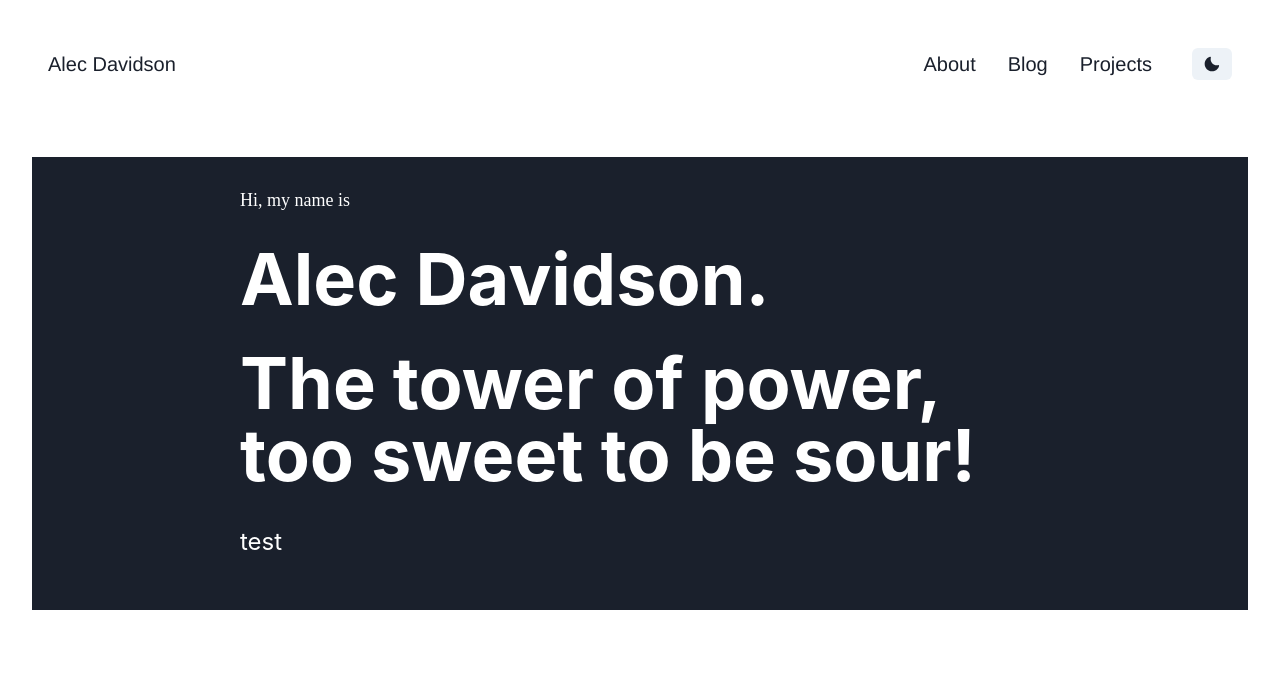
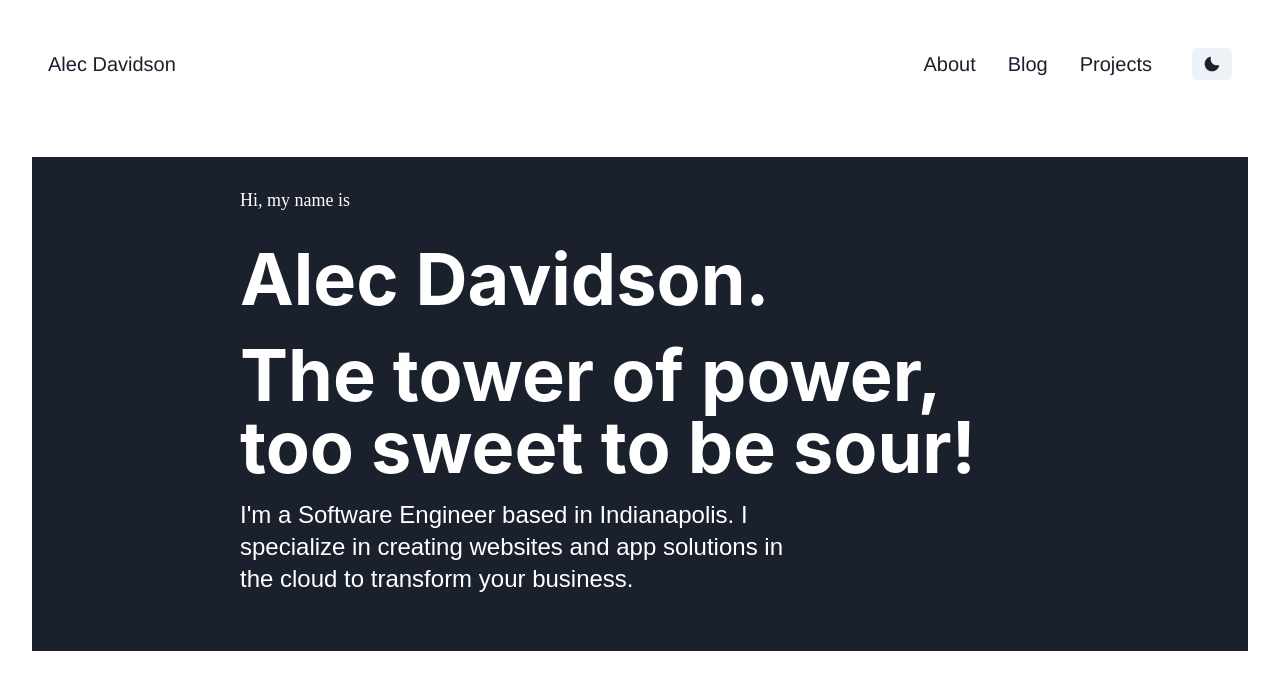
Before and after one commit to AlecJDavidson/AlecJDavidson, a React (Vite) app: page / in a window 1280 px wide. Shown: the top 690 px of the page. Built offline with nearby package versions, Linux system fonts and the light colour scheme; the HTML template or start-up script is replaced by a standard one.

Commit message:
Home page is looking pretty good. Need to add the react/chakra stuff for light/dark mode switch.

```diff
--- a/src/components/ui-components/hero/Hero.tsx
+++ b/src/components/ui-components/hero/Hero.tsx
@@ -28,37 +28,44 @@ const HeroStatement: React.FC<HeroStatementProps> = ({
       marginTop='5%'
     >
       <VStack spacing={4} alignItems='flex-start' lineHeight='1.4rem'>
-        <Text fontSize={['sm', 'md', 'lg']} maxWidth='30rem' marginBottom='2%' fontFamily='Source Code Pro'>
+        <Text
+          fontSize={['sm', 'md', 'lg']}
+          maxWidth='30rem'
+          marginBottom='2%'
+          fontFamily='Source Code Pro'
+        >
           {hello}
         </Text>
+        <Box maxWidth='40rem' marginBottom='1%'>
           <Heading
             as='h1'
             size='2xl'
             fontSize={['3xl', '4xl', '5xl', '6xl', '7xl']}
             fontWeight='bolder'
             textAlign='left'
-          maxWidth='40rem'
-          marginBottom='2%'
           >
             {title}
           </Heading>
+        </Box>
+        <Box maxWidth='50rem'>
           <Heading
             as='h1'
             size='2xl'
             fontSize={['3xl', '4xl', '5xl', '6xl', '7xl']}
             fontWeight='bolder'
             textAlign='left'
-          maxWidth='50rem'
           >
             {heroLine}
           </Heading>
+        </Box>
 
         <Text
           fontSize={['md', 'xl', '2xl']}
+          fontFamily='arial'
+          lineHeight='2rem'
           mb={6}
           textAlign='left'
           maxWidth='35rem'
-          margin='1.5rem 0px'
         >
           {subtitle}
         </Text>
--- a/src/views/home/Home.tsx
+++ b/src/views/home/Home.tsx
@@ -6,7 +6,8 @@ const Home = () => {
       hello='Hi, my name is'
       title='Alec Davidson.'
       heroLine='The tower of power, too sweet to be sour!'
-      subtitle='test'
+      subtitle="I'm a Software Engineer based in Indianapolis. I specialize in creating
+        websites and app solutions in the cloud to transform your business."
     />
   )
 }
```
Lines whose indentation alone changed are shown as unchanged.
